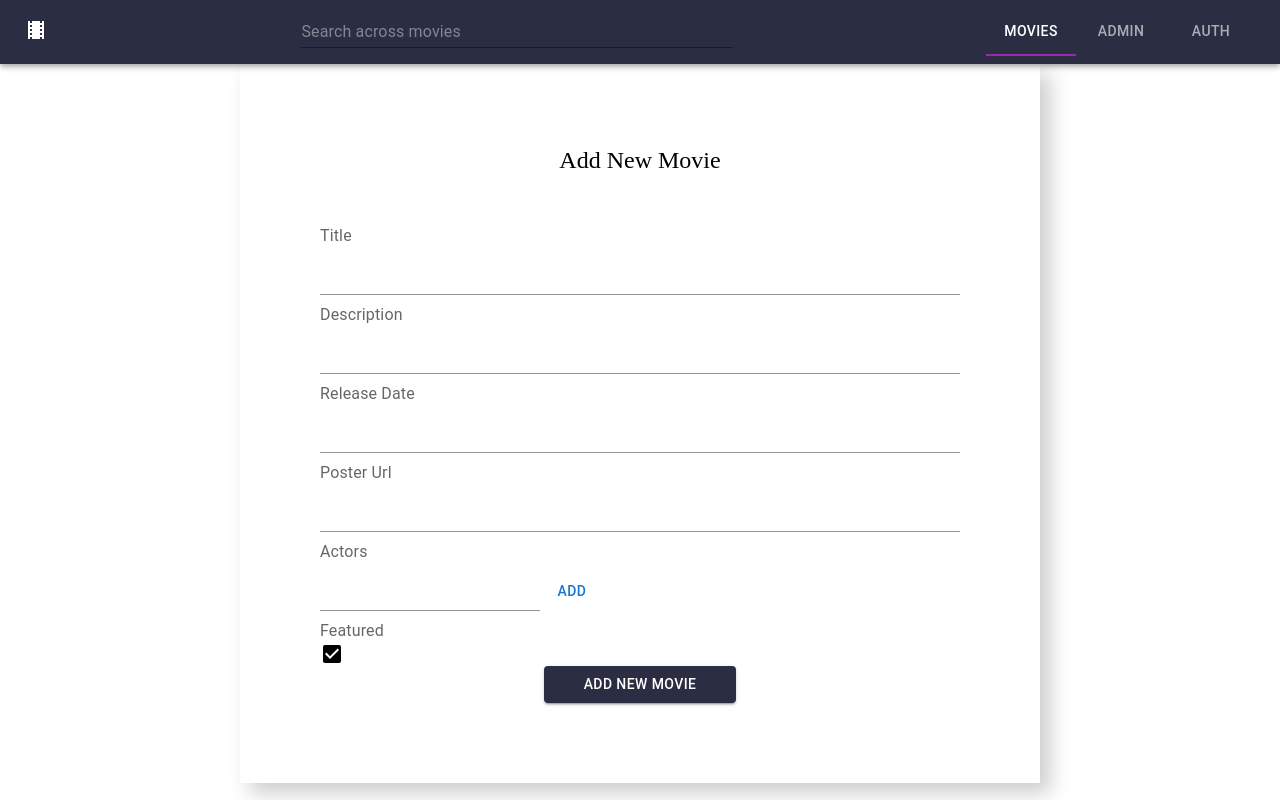
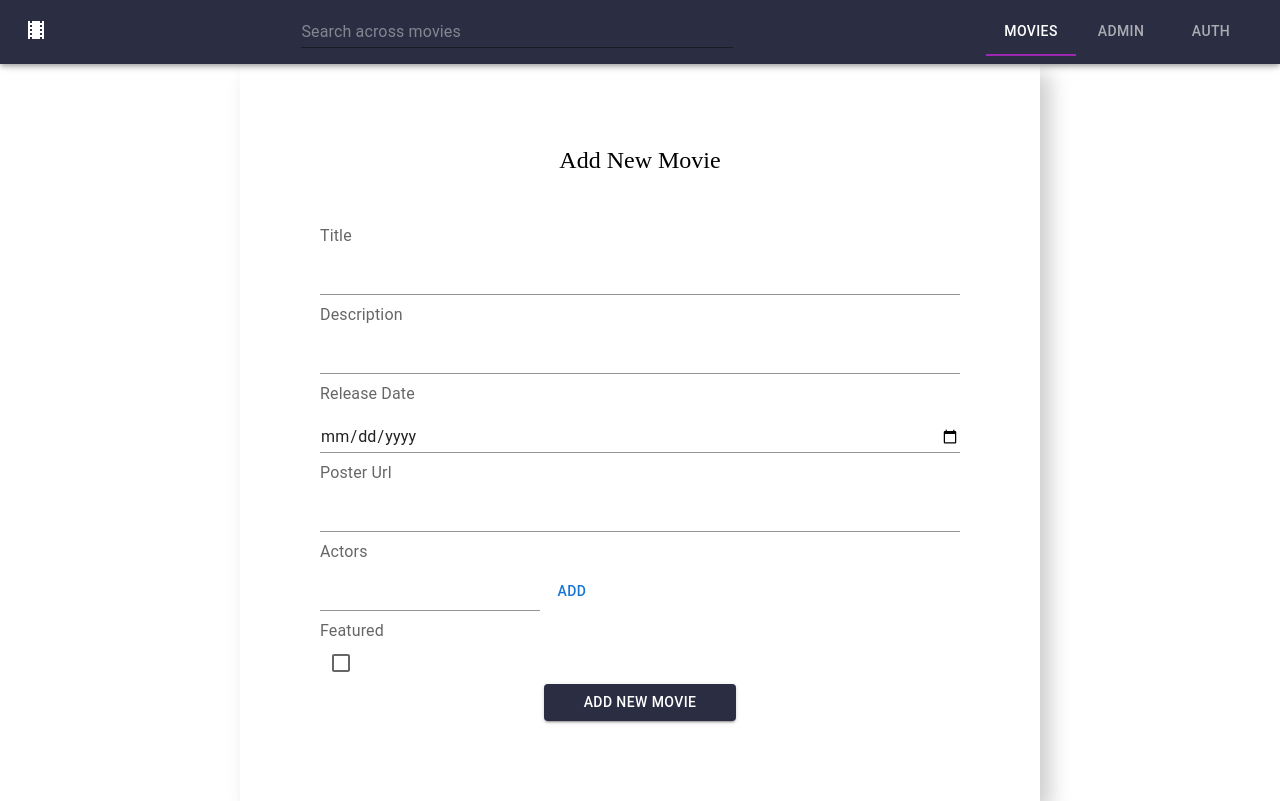
Before and after one commit to vishnuvvv/movie-booking-app-frontend, a React (Create React App) app: page /add in a window 1280 px wide. Built offline with nearby package versions, Linux system fonts and the light colour scheme; no server answers.

Commit message:
completed add movie functionalities

```diff
--- a/src/api-helpers/api-helpers.js
+++ b/src/api-helpers/api-helpers.js
@@ -105,10 +105,39 @@ export const getUserDetails = async () => {
   const id = localStorage.getItem("userId");
   const res = await axios.get(`/user/${id}`).catch((err) => console.log(err));
 
-  if(res.status !==200){
-    console.log(("unexpected error occured"));
+  if (res.status !== 200) {
+    console.log("unexpected error occured");
   }
 
-  const resData = res.data
-  return resData
+  const resData = res.data;
+  return resData;
 };
+
+export const addMovie = async (data) => {
+  const res = await axios
+    .post(
+      "/movie",
+      {
+        title: data.title,
+        description: data.description,
+        posterUrl: data.posterUrl,
+        releaseDate: data.releaseDate,
+        featured: data.featured,
+        actors: data.actors,
+        admin: localStorage.getItem("adminId"),
+      },
+      {
+        headers: {
+          Authorization:`Bearer ${localStorage.getItem("token")}`,
+        },
+      }
+    )
+    .catch((err) => console.log(err));
+
+    if(res.status !== 201){
+      return console.log("Unexpected error occured!");
+    }
+
+    const resData =  await res.data
+    return resData
+};
--- a/src/components/Movies/AddMovie.js
+++ b/src/components/Movies/AddMovie.js
@@ -1,6 +1,13 @@
-import { CheckBox } from "@mui/icons-material";
-import { Box, Button, FormLabel, TextField, Typography } from "@mui/material";
+import {
+  Box,
+  Button,
+  Checkbox,
+  FormLabel,
+  TextField,
+  Typography,
+} from "@mui/material";
 import { useState } from "react";
+import { addMovie } from "../../api-helpers/api-helpers";
 
 const AddMovie = () => {
   const [inputs, setInputs] = useState({
@@ -8,18 +15,28 @@ const AddMovie = () => {
     description: "",
     releaseDate: "",
     posterUrl: "",
-    actor: ""
+    featured: false,
   });
+
+  const [actors, setActors] = useState([]);
+  const [actor, setActor] = useState("");
+
   const handleChange = (e) => {
-    const {name,value} =e.target
-    setInputs({...inputs,[name]:value})
+    const { name, value } = e.target;
+    setInputs({ ...inputs, [name]: value });
   };
 
-  console.log(inputs);
+  const handleSubmit = (e) => {
+    e.preventDefault();
+    console.log(inputs, actors);
+    addMovie({ ...inputs, actors})
+      .then((res) => console.log(res))
+      .catch((err) => console.log(err));
+  };
 
   return (
     <div>
-      <form>
+      <form onSubmit={handleSubmit}>
         <Box
           width={"50%"}
           padding={10}
@@ -39,43 +56,62 @@ const AddMovie = () => {
           <FormLabel>Title</FormLabel>
           <TextField
             name="title"
+            onChange={handleChange}
             variant="standard"
             margin="normal"
-            onChange={handleChange}
           />
           <FormLabel>Description</FormLabel>
           <TextField
             name="description"
+            onChange={handleChange}
             variant="standard"
             margin="normal"
-            onChange={handleChange}
           />
           <FormLabel>Release Date</FormLabel>
           <TextField
             name="releaseDate"
+            onChange={handleChange}
+            type="date"
             variant="standard"
             margin="normal"
-            onChange={handleChange}
           />
           <FormLabel>Poster Url</FormLabel>
           <TextField
             name="posterUrl"
+            onChange={handleChange}
             variant="standard"
             margin="normal"
-            onChange={handleChange}
           />
           <FormLabel>Actors</FormLabel>
           <Box display={"flex"}>
             <TextField
+              value={actor}
               name="actor"
+              onChange={(e) => setActor(e.target.value)}
               variant="standard"
               margin="normal"
-              onChange={handleChange}
             />
-            <Button>Add</Button>
+            <Button
+              onClick={() => {
+                setActors([...actors, actor]);
+                setActor("");
+              }}
+            >
+              Add
+            </Button>
           </Box>
           <FormLabel>Featured</FormLabel>
-          <CheckBox checked={false} sx={{ mr: "auto" }} />
+          <Checkbox
+            name="featured"
+            checked={inputs.featured}
+            onClick={(e) =>
+              setInputs((prevState) => ({
+                ...prevState,
+                featured: e.target.checked,
+              }))
+            }
+            sx={{ mr: "auto" }}
+          />
           <Button
             variant="contained"
             sx={{
@@ -86,6 +122,7 @@ const AddMovie = () => {
                 bgcolor: "#121217",
               },
             }}
+            type="submit"
           >
             Add New Movie
           </Button>
```
